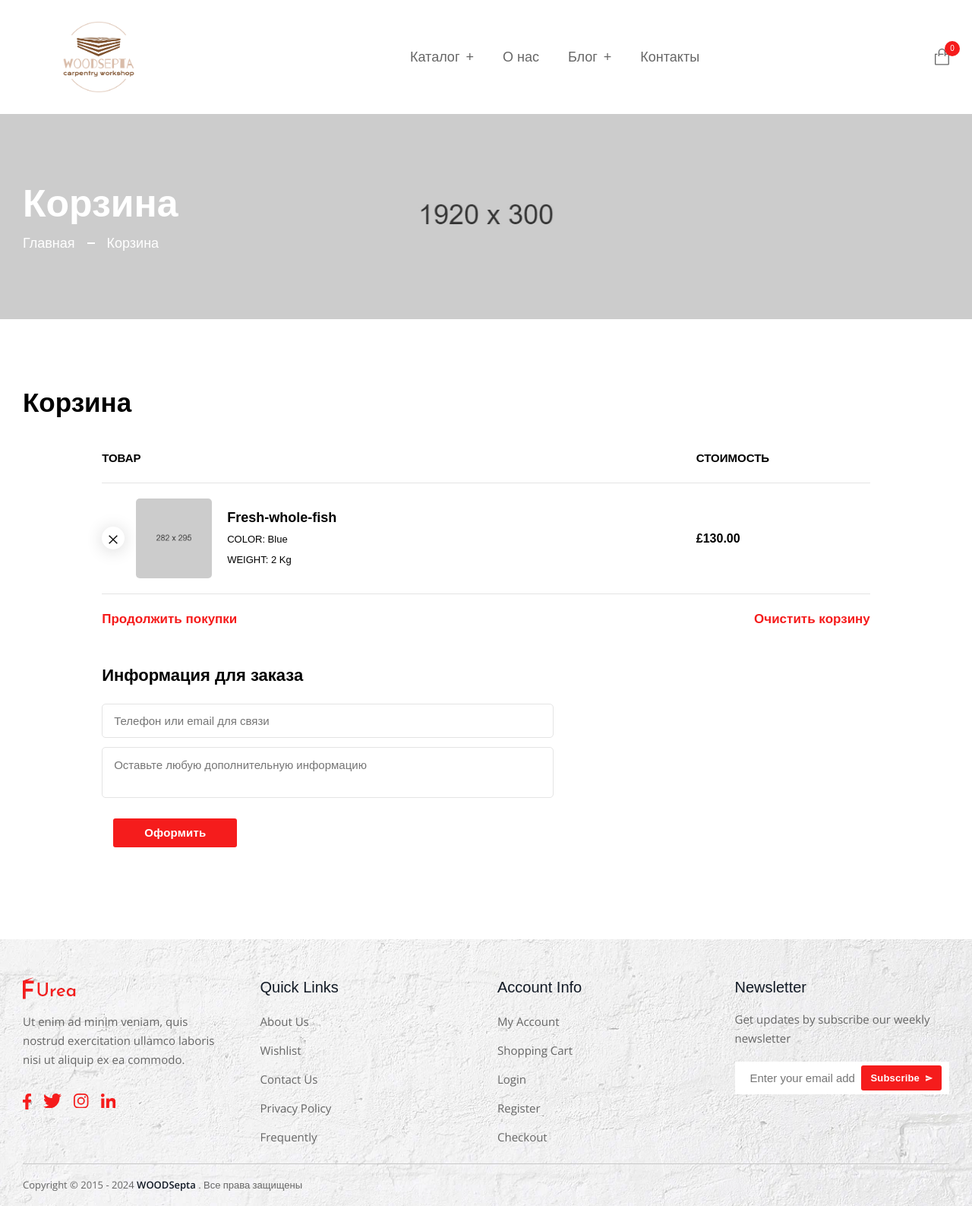
After one commit to iigor93/woodsepta, a Django app: page /catalog/cart in a window 1280 px wide. The commit adds this page. Shown: the whole page at 76% size. Run offline with Django 5.2, Linux system fonts and the light colour scheme; data that the repository does not hold is empty; some libraries are stand-ins or nearby versions.

Commit message:
continue

```diff
--- /dev/null
+++ b/catalog/templates/catalog/cart.html
@@ -0,0 +1,130 @@
+{% extends 'base.html' %}
+{% load static %}
+
+{% block content %}
+    <main class="main__content_wrapper">
+
+        <!-- Start breadcrumb section -->
+        <section class="breadcrumb__section breadcrumb__bg">
+            <div class="container-fluid">
+                <div class="row row-cols-1">
+                    <div class="col">
+                        <div class="breadcrumb__content">
+                            <h1 class="breadcrumb__content--title text-white mb-10">Корзина</h1>
+                            <ul class="breadcrumb__content--menu d-flex">
+                                <li class="breadcrumb__content--menu__items"><a class="text-white" href="{% url 'core:index' %}">Главная</a></li>
+                                <li class="breadcrumb__content--menu__items"><span class="text-white">Корзина</span></li>
+                            </ul>
+                        </div>
+                    </div>
+                </div>
+            </div>
+        </section>
+        <!-- End breadcrumb section -->
+
+        <!-- cart section start -->
+        <section class="cart__section section--padding">
+            <div class="container-fluid">
+                <div class="cart__section--inner">
+                        {% if cart_is_empty %}
+                            <h2>Корзина пуста...</h2><br>
+                            <a class="continue__shopping--link" href="{% url 'core:index' %}#index_catalog_link">Продолжить покупки</a>
+                        {% else %}
+                            <h2 class="cart__title mb-40">Корзина</h2>
+                            <div class="row">
+                                <div class="col-lg-1">
+
+                                </div>
+                                <div class="col-lg-10">
+                                    <div class="cart__table">
+                                        <table class="cart__table--inner">
+                                            <thead class="cart__table--header">
+                                                <tr class="cart__table--header__items">
+                                                    <th class="cart__table--header__list">Товар</th>
+
+                                                    <th class="cart__table--header__list">Стоимость</th>
+                                                </tr>
+                                            </thead>
+                                            <tbody class="cart__table--body">
+
+
+                                                <tr class="cart__table--body__items">
+                                                    <td class="cart__table--body__list">
+                                                        <div class="cart__product d-flex align-items-center">
+                                                            <button class="cart__remove--btn" aria-label="search button" type="button"><svg fill="currentColor" xmlns="http://www.w3.org/2000/svg"  viewBox="0 0 24 24" width="16px" height="16px"><path d="M 4.7070312 3.2929688 L 3.2929688 4.7070312 L 10.585938 12 L 3.2929688 19.292969 L 4.7070312 20.707031 L 12 13.414062 L 19.292969 20.707031 L 20.707031 19.292969 L 13.414062 12 L 20.707031 4.7070312 L 19.292969 3.2929688 L 12 10.585938 L 4.7070312 3.2929688 z"/></svg></button>
+                                                            <div class="cart__thumbnail">
+                                                                <a href="product-details.html"><img class="border-radius-5" src="assets/img/product/product1.webp" alt="cart-product"></a>
+                                                            </div>
+                                                            <div class="cart__content">
+                                                                <h4 class="cart__content--title"><a href="product-details.html">Fresh-whole-fish</a></h4>
+                                                                <span class="cart__content--variant">COLOR: Blue</span>
+                                                                <span class="cart__content--variant">WEIGHT: 2 Kg</span>
+                                                            </div>
+                                                        </div>
+                                                    </td>
+
+                                                    <td class="cart__table--body__list">
+                                                        <span class="cart__price end">£130.00</span>
+                                                    </td>
+                                                </tr>
+
+
+                                            </tbody>
+                                        </table>
+                                        <div class="continue__shopping d-flex justify-content-between">
+                                            <a class="continue__shopping--link" href="{% url 'core:index' %}#index_catalog_link">Продолжить покупки</a>
+                                            <button class="continue__shopping--clear" type="submit">Очистить корзину</button>
+                                        </div>
+                                    </div>
+                                </div>
+                                <div class="col-lg-2">
+                                </div>
+                            </div>
+                            <br><br>
+                            <form action="{% url 'catalog:order' %}" method="post">
+                                {% csrf_token %}
+                                <div class="row">
+
+                                    <div class="col-lg-1">
+
+                                    </div>
+                                    <div class="col-lg-6 col-md-6">
+                                        <div class="main checkout__mian">
+                                                <div class="checkout__content--step section__contact--information">
+                                                    <div class="section__header checkout__section--header d-flex align-items-center justify-content-between mb-25">
+                                                        <h2 class="section__header--title h3">Информация для заказа</h2>
+                                                    </div>
+                                                    <div class="customer__information">
+                                                        <div class="checkout__email--phone mb-12">
+                                                            <input required class="checkout__input--field border-radius-5" name="phone_email" placeholder="Телефон или email для связи"  type="text">
+                                                        </div>
+                                                    </div>
+                                                    <div class="order-notes mb-20">
+                                                        <textarea class="checkout__notes--textarea__field border-radius-5" name="comment" id="order" placeholder="Оставьте любую дополнительную информацию" spellcheck="false"></textarea>
+                                                    </div>
+                                                </div>
+                                        </div>
+                                    </div>
+                                </div>
+                                <div class="row">
+                                    <div class="col-lg-1">
+
+                                    </div>
+                                    <div class="col-lg-2">
+                                        <button class="quickview__cart--btn primary__btn" type="submit">Оформить заказ</button>
+                                    </div>
+                                </div>
+                            </form>
+                        {% endif %}
+
+                </div>
+            </div>
+             <div class="container">
+
+            </div>
+        </section>
+        <!-- cart section end -->
+
+    </main>
+
+{% endblock %}
--- a/catalog/urls.py
+++ b/catalog/urls.py
@@ -4,7 +4,9 @@ from . import views
 app_name = "catalog"
 urlpatterns = [
     path("<int:id>", views.CategoryView.as_view(), name="category"),
-    path("catalog_item/<int:id>", views.CatalogItemView.as_view(), name="catalog_item")
+    path("catalog_item/<int:id>", views.CatalogItemView.as_view(), name="catalog_item"),
+    path("cart", views.CartView.as_view(), name="cart"),
+    path("order", views.OrderView.as_view(), name="order"),
     # path("about", views.About.as_view(), name="about"),
     # path("contact", views.Contact.as_view(), name="contact"),
 ]
--- a/catalog/views.py
+++ b/catalog/views.py
@@ -1,24 +1,37 @@
+import datetime
+
 from django.db.models import F
-from django.http import HttpResponse
 from django.shortcuts import render
 from django.views import View
+from django.views.generic import ListView
 
 from catalog.models import Category, CategoryItem
+from core.mixins import TopMenuMixin
 
 
-# Create your views here.
+class CategoryView(TopMenuMixin, ListView):
+    model = CategoryItem
+    template_name = "catalog/category.html"
+    paginate_by = 16
 
-class CategoryView(View):
-    def get(self, request, *args, **kwargs):
-        return HttpResponse("OK")
+    def get_queryset(self, **kwargs):
+        qs = super().get_queryset(**kwargs)
+        items = qs.filter(category_id=self.kwargs['id'])
+        return items
+
+    def get_context_data(self, **kwargs):
+        self.context.update(super().get_context_data(**kwargs))
+        category = Category.objects.filter(id=self.kwargs['id']).first()
+        self.context.update({"category": category})
+        return self.context
 
 
-class CatalogItemView(View):
+class CatalogItemView(TopMenuMixin, View):
     template_name = "catalog/catalog_item.html"
 
     def get(self, request, *args, **kwargs):
+
         main_attribute_id = request.GET.get("attribute")
-        categories = Category.objects.all().order_by(F("number_on_main_page").asc(nulls_last=True))
         catalog_item_id = kwargs["id"]
         catalog_item = CategoryItem.objects.get(id=catalog_item_id)
 
@@ -27,10 +40,64 @@ class CatalogItemView(View):
         else:
             current_attribute = catalog_item.main_attribute.all().first()
         sliders = catalog_item.slider.all()
-        context = {"categories": categories,
-                   "catalog_item": catalog_item,
-                   "sliders": sliders,
-                   "current_attribute": current_attribute,
-                   "current_price": catalog_item.price + current_attribute.additional_price
-                   }
-        return render(request, template_name=self.template_name, context=context)
+
+        show_cart_add_button = True
+        items = request.COOKIES
+        for item in items.keys():
+            if item.startswith("catalog_item"):
+                attribute = item.split("&")[1:]
+                if attribute[0] == str(catalog_item_id) and attribute[1] == str(current_attribute.id):
+                    show_cart_add_button = False
+
+        self.context.update({
+                        "catalog_item": catalog_item,
+                        "sliders": sliders,
+                        "current_attribute": current_attribute,
+                        "current_price": catalog_item.price + current_attribute.additional_price,
+                        "show_cart_add_button": show_cart_add_button,
+                        })
+        return render(request, template_name=self.template_name, context=self.context)
+
+
+class CartView(TopMenuMixin, View):
+    template_name = "catalog/cart.html"
+
+    def get(self, request, *args, **kwargs):
+        cart_is_empty = False
+        items = request.COOKIES
+        for item in items.keys():
+            if item.startswith("catalog_item"):
+                pass
+
+        self.context.update({"cart_is_empty": cart_is_empty})
+        return render(request, template_name=self.template_name, context=self.context)
+
+
+class OrderView(TopMenuMixin, View):
+    template_name = "catalog/order.html"
+
+    def post(self, request, *args, **kwargs):
+        print(request.POST)
+        print(request.COOKIES)
+        current_date = datetime.datetime.now()
+        items = request.COOKIES
+        cart_items = []
+        for item in items.keys():
+            if item.startswith("catalog_item"):
+                cart_items.append(item)
+
+        # TODO распарсить товар и сохранить в модель
+        # TODO отправить письмо о новом заказе
+
+        self.context.update(
+            {"order_number": 345,
+             "order_date": current_date,
+             "cart_item_count": 0,
+             }
+        )
+        response = render(request, template_name=self.template_name, context=self.context)
+
+        for i in cart_items:
+            response.delete_cookie(i)
+        response.delete_cookie("cart_item_count")
+        return response
--- a/templates/base.html
+++ b/templates/base.html
@@ -41,7 +41,7 @@
                             <ul class="d-flex">
 
                                <li class="header__menu--items">
-                                    <a class="header__menu--link" href="#index_catalog_link">Каталог <span class="menu__plus--icon">+</span> </a>
+                                    <a class="header__menu--link" href="{% url 'core:index' %}#index_catalog_link">Каталог <span class="menu__plus--icon">+</span> </a>
                                     <ul class="header__sub--menu">
                                         {% for category in categories %}
                                             <li class="header__sub--menu__items"><a href="{% url 'catalog:category' category.id %}" class="header__sub--menu__link">{{ category.name }}</a></li>
@@ -70,12 +70,12 @@
                     <!--Правое меню ЛК и корзина-->
                     <div class="header__account">
                         <ul class="d-flex">
-                            <li class="header__account--items  header__account--search__items">
-                                <a class="header__account--btn search__open--btn" href="javascript:void(0)">
-                                    <svg class="header__search--button__svg" xmlns="http://www.w3.org/2000/svg" width="26.51" height="23.443" viewBox="0 0 512 512"><path d="M221.09 64a157.09 157.09 0 10157.09 157.09A157.1 157.1 0 00221.09 64z" fill="none" stroke="currentColor" stroke-miterlimit="10" stroke-width="32"/><path fill="none" stroke="currentColor" stroke-linecap="round" stroke-miterlimit="10" stroke-width="32" d="M338.29 338.29L448 448"/></svg>
-                                    <span class="visually-hidden">Search</span>
-                                </a>
-                            </li>
+<!--                            <li class="header__account&#45;&#45;items  header__account&#45;&#45;search__items">-->
+<!--                                <a class="header__account&#45;&#45;btn search__open&#45;&#45;btn" href="javascript:void(0)">-->
+<!--                                    <svg class="header__search&#45;&#45;button__svg" xmlns="http://www.w3.org/2000/svg" width="26.51" height="23.443" viewBox="0 0 512 512"><path d="M221.09 64a157.09 157.09 0 10157.09 157.09A157.1 157.1 0 00221.09 64z" fill="none" stroke="currentColor" stroke-miterlimit="10" stroke-width="32"/><path fill="none" stroke="currentColor" stroke-linecap="round" stroke-miterlimit="10" stroke-width="32" d="M338.29 338.29L448 448"/></svg>-->
+<!--                                    <span class="visually-hidden">Search</span>-->
+<!--                                </a>-->
+<!--                            </li>-->
 <!--                            <li class="header__account&#45;&#45;items">-->
 <!--                                <a class="header__account&#45;&#45;btn" href="my-account.html">-->
 <!--                                    <svg xmlns="http://www.w3.org/2000/svg"  width="26.51" height="23.443" viewBox="0 0 512 512"><path d="M344 144c-3.92 52.87-44 96-88 96s-84.15-43.12-88-96c-4-55 35-96 88-96s92 42 88 96z" fill="none" stroke="currentColor" stroke-linecap="round" stroke-linejoin="round" stroke-width="32"/><path d="M256 304c-87 0-175.3 48-191.64 138.6C62.39 453.52 68.57 464 80 464h352c11.44 0 17.62-10.48 15.65-21.4C431.3 352 343 304 256 304z" fill="none" stroke="currentColor" stroke-miterlimit="10" stroke-width="32"/></svg>-->
@@ -84,11 +84,11 @@
 <!--                            </li>-->
 
                             <li class="header__account--items">
-                                <a class="header__account--btn minicart__open--btn" href="javascript:void(0)">
+                                <a class="header__account--btn minicart__open--btn" href="{% url 'catalog:cart' %}">
                                     <svg xmlns="http://www.w3.org/2000/svg" width="18.897" height="21.565" viewBox="0 0 18.897 21.565">
                                         <path  d="M16.84,8.082V6.091a4.725,4.725,0,1,0-9.449,0v4.725a.675.675,0,0,0,1.35,0V9.432h5.4V8.082h-5.4V6.091a3.375,3.375,0,0,1,6.75,0v4.691a.675.675,0,1,0,1.35,0V9.433h3.374V21.581H4.017V9.432H6.041V8.082H2.667V21.641a1.289,1.289,0,0,0,1.289,1.29h16.32a1.289,1.289,0,0,0,1.289-1.29V8.082Z" transform="translate(-2.667 -1.366)" fill="currentColor"/>
                                     </svg>
-                                    <span class="items__count">02</span>
+                                    <span class="items__count cart-items-count">{{cart_item_count}}</span>
                                 </a>
                             </li>
                         </ul>
@@ -111,7 +111,7 @@
                     <ul class="offcanvas__menu_ul">
 
                         <li class="offcanvas__menu_li">
-                            <a class="offcanvas__menu_item" href="#index_catalog_link">Каталог</a>
+                            <a class="offcanvas__menu_item" href="{% url 'core:index' %}#index_catalog_link">Каталог</a>
                             <ul class="offcanvas__sub_menu">
                                 {% for category in categories %}
                                     <li class="offcanvas__sub_menu_li"><a href="{% url 'catalog:category' category.id %}" class="offcanvas__sub_menu_item">{{ category.name }}</a></li>
@@ -140,7 +140,7 @@
         <div class="offcanvas__stikcy--toolbar" tabindex="-1">
             <ul class="d-flex justify-content-between">
                 <li class="offcanvas__stikcy--toolbar__list">
-                    <a class="offcanvas__stikcy--toolbar__btn" href="#index_catalog_link">
+                    <a class="offcanvas__stikcy--toolbar__btn" href="{% url 'core:index' %}#index_catalog_link">
                     <span class="offcanvas__stikcy--toolbar__icon">
                         <svg fill="currentColor" xmlns="http://www.w3.org/2000/svg" width="18.51" height="17.443" viewBox="0 0 448 512"><path d="M416 32H32A32 32 0 0 0 0 64v384a32 32 0 0 0 32 32h384a32 32 0 0 0 32-32V64a32 32 0 0 0-32-32zm-16 48v152H248V80zm-200 0v152H48V80zM48 432V280h152v152zm200 0V280h152v152z"></path></svg>
                         </span>
@@ -156,14 +156,14 @@
                     </a>
                 </li>
                 <li class="offcanvas__stikcy--toolbar__list">
-                    <a class="offcanvas__stikcy--toolbar__btn minicart__open--btn" href="cart.html">
+                    <a class="offcanvas__stikcy--toolbar__btn minicart__open--btn" href="{% url 'catalog:cart' %}">
                         <span class="offcanvas__stikcy--toolbar__icon">
                             <svg xmlns="http://www.w3.org/2000/svg" width="18.51" height="15.443" viewBox="0 0 18.51 15.443">
                             <path  d="M79.963,138.379l-13.358,0-.56-1.927a.871.871,0,0,0-.6-.592l-1.961-.529a.91.91,0,0,0-.226-.03.864.864,0,0,0-.226,1.7l1.491.4,3.026,10.919a1.277,1.277,0,1,0,1.844,1.144.358.358,0,0,0,0-.049h6.163c0,.017,0,.034,0,.049a1.277,1.277,0,1,0,1.434-1.267c-1.531-.247-7.783-.55-7.783-.55l-.205-.8h7.8a.9.9,0,0,0,.863-.651l1.688-5.943h.62a.936.936,0,1,0,0-1.872Zm-9.934,6.474H68.568c-.04,0-.1.008-.125-.085-.034-.118-.082-.283-.082-.283l-1.146-4.037a.061.061,0,0,1,.011-.057.064.064,0,0,1,.053-.025h1.777a.064.064,0,0,1,.063.051l.969,4.34,0,.013a.058.058,0,0,1,0,.019A.063.063,0,0,1,70.03,144.853Zm3.731-4.41-.789,4.359a.066.066,0,0,1-.063.051h-1.1a.064.064,0,0,1-.063-.051l-.789-4.357a.064.064,0,0,1,.013-.055.07.07,0,0,1,.051-.025H73.7a.06.06,0,0,1,.051.025A.064.064,0,0,1,73.76,140.443Zm3.737,0L76.26,144.8a.068.068,0,0,1-.063.049H74.684a.063.063,0,0,1-.051-.025.064.064,0,0,1-.013-.055l.973-4.357a.066.066,0,0,1,.063-.051h1.777a.071.071,0,0,1,.053.025A.076.076,0,0,1,77.5,140.448Z" transform="translate(-62.393 -135.3)" fill="currentColor"/>
                             </svg>
                         </span>
                         <span class="offcanvas__stikcy--toolbar__label">Корзина</span>
-                        <span class="items__count">3</span>
+                        <span class="items__count cart-items-count">{{cart_item_count}}</span>
                     </a>
                 </li>
 
```
Also changed, not shown: catalog/models.py (+25 -0 lines), catalog/templates/catalog/catalog_item.html (+59 -19 lines), catalog/templates/catalog/category.html (added, +130 -0 lines), catalog/templates/catalog/order.html (added, +41 -0 lines), core/mixins.py (added, +27 -0 lines), core/views.py (+11 -6 lines).
